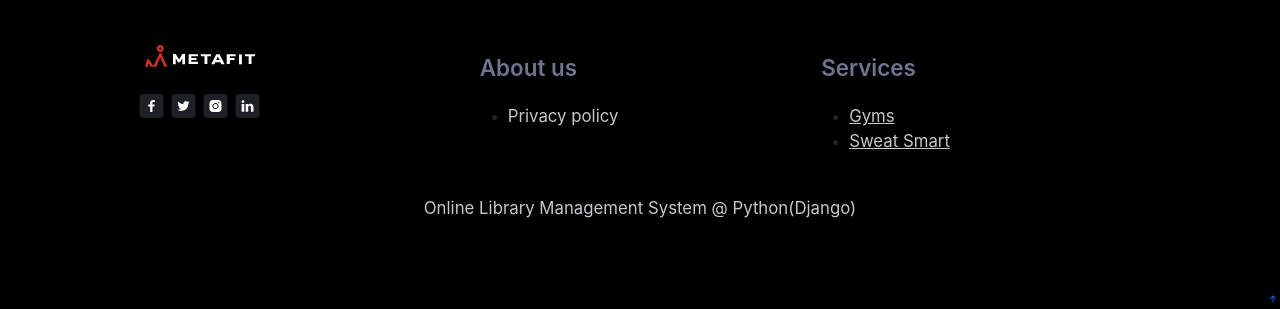
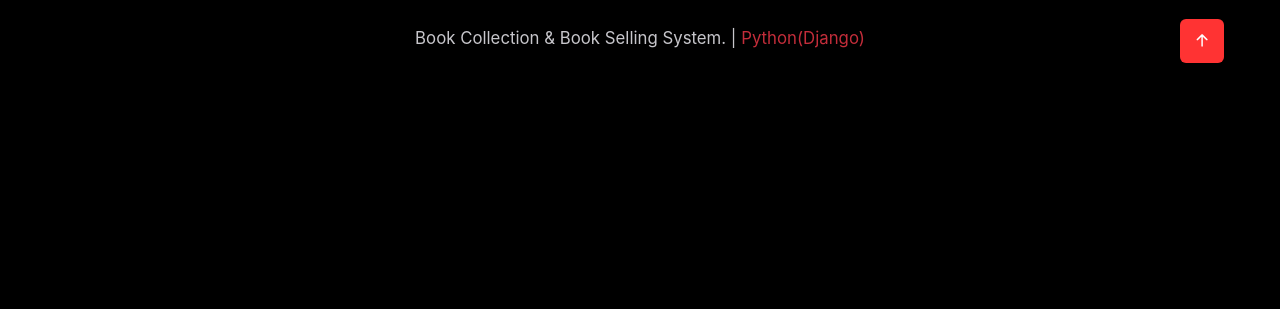
Before and after one commit to abhishekdunakhe/django-project, a Django app: template olms/templates/index.html in a window 1280 px wide. Shown: the part 2100-2409 px from the top of the page. After the commit the page ends 2163 px from the top, so only its background shows below. Run offline with Django 3.2, Linux system fonts and the light colour scheme; the template is opened without the code that fills it, so the values that code supplies are empty; some libraries are stand-ins or nearby versions.

Commit message:
add favicon and footer icon

```diff
--- a/olms/static/assets1/css/main.css
+++ b/olms/static/assets1/css/main.css
@@ -757,6 +757,29 @@ section.book-covers{
     background-color: var(--grey-100);
 }
 
+/* footer icon */
+
+.scroll-top-wrapper{
+  position: absolute;
+  /* bottom: 20px; */
+  top: 20px;
+  right: 100px;
+}
+.scroll-top-arrow-wrapper{
+  width: 44px;
+  height: 44px;
+  background-color: var(--primary-800) !important;
+  position: absolute;
+  border-radius: 6px;
+
+}
+.scroll-top-arrow-wrapper{
+  display: flex;
+}
+
+
+
+
 /* header of bookdetail */
 
 .navbar.new-ui{
--- a/olms/templates/includes/footer.html
+++ b/olms/templates/includes/footer.html
@@ -1,6 +1,6 @@
 <footer class="footer bg-black">
     <div class="d-sm-flex justify-content-center justify-content-sm-between">
-      <span class="text-white text-sm m-0">Online Library Management System</span>
+      <span class="text-white text-sm m-0">Book Collection & Book Selling System.</span>
       <span class="text-white m-0">Python Django <i class="ti-heart text-danger ml-1"></i></span>
     </div>
 
--- a/olms/templates/index.html
+++ b/olms/templates/index.html
@@ -5,12 +5,11 @@
 <head>
   <meta charset="utf-8">
   <meta content="width=device-width, initial-scale=1.0" name="viewport">
-  <title>Index - Online Library Management System</title>
+  <title>Book Collection & Book Selling System.</title>
   <meta content="" name="description">
   <meta content="" name="keywords">
-
   <!-- Favicons -->
-
+  <link rel="icon" href="{% static 'assets1/img/svgviewer-output.svg' %}" type="image/x-icon">
   <!-- Fonts -->
   <link href="https://fonts.googleapis.com" rel="preconnect">
   <link href="https://fonts.gstatic.com" rel="preconnect" crossorigin>
@@ -212,13 +211,13 @@
 
   </main>
 
-  <footer id="footer" class="footer">
+  <footer id="footer" class="footer position-relative">
     <!-- <div class="container copyright text-center mt-4">
       <p>Online Library Management System @ Python(Django)</p>
     </div> -->
-    <div class="container py-5">
+    <div class="container">
       <div class="d-lg-flex flex-lg-column justify-content-between">
-        <div class="row d-lg-none">
+        <!-- <div class="row d-lg-none">
           <div class="col-12 text-center">
             <a href="/" class="footer-logo">
               <svg width="120" height="32" viewBox="0 0 120 32" fill="none" xmlns="http://www.w3.org/2000/svg">
@@ -288,8 +287,8 @@
               </ul>
             </div>
           </div>
-        </div>
-        <div class="row d-none d-lg-flex">
+        </div> -->
+        <!-- <div class="row d-none d-lg-flex">
           <div class="col-4">
             <a href="/" class="footer-logo">
               <svg width="120" height="32" viewBox="0 0 120 32" fill="none" xmlns="http://www.w3.org/2000/svg">
@@ -354,23 +353,22 @@
               </ul>
             </div>
           </div>
-        </div>
+        </div> -->
         <div class="row d-none d-lg-flex">
           <div class="copyright-border-top d-flex align-items-center justify-content-center flex-column">
-            <p class="pt-24 pb-24 m-0 text-md leading-3xl text-grey-100">Online Library Management System @ Python(Django)</p>
+            <p class="pt-24 pb-24 m-0 text-md leading-3xl text-grey-100">Book Collection & Book Selling System. |  <span class="text-primary-900">Python(Django)</span></p>
           </div>
         </div>
       </div>
     </div>
-
+    <div class="scroll-top-wrapper">
+      <a href="#" id="scroll-top" class="scroll-top scroll-top-arrow-wrapper d-flex align-items-center justify-content-center text-center">
+        <i class="bi bi-arrow-up-short text-white text-2xl"></i>
+      </a>
+    </div>
   </footer>
 
   <!-- Scroll Top -->
-  <div class="d-flex align-items-center justify-content-end scroll-top-wrapper">
-    <a href="#" id="scroll-top" class="scroll-top scroll-top-arrow-wrapper d-flex align-items-center justify-content-center">
-      <i class="bi bi-arrow-up-short"></i>
-    </a>
-  </div>
 
 
   <!-- Vendor JS Files -->
```
Also changed, not shown: olms/static/assets1/img/svgviewer-output.svg (added).
